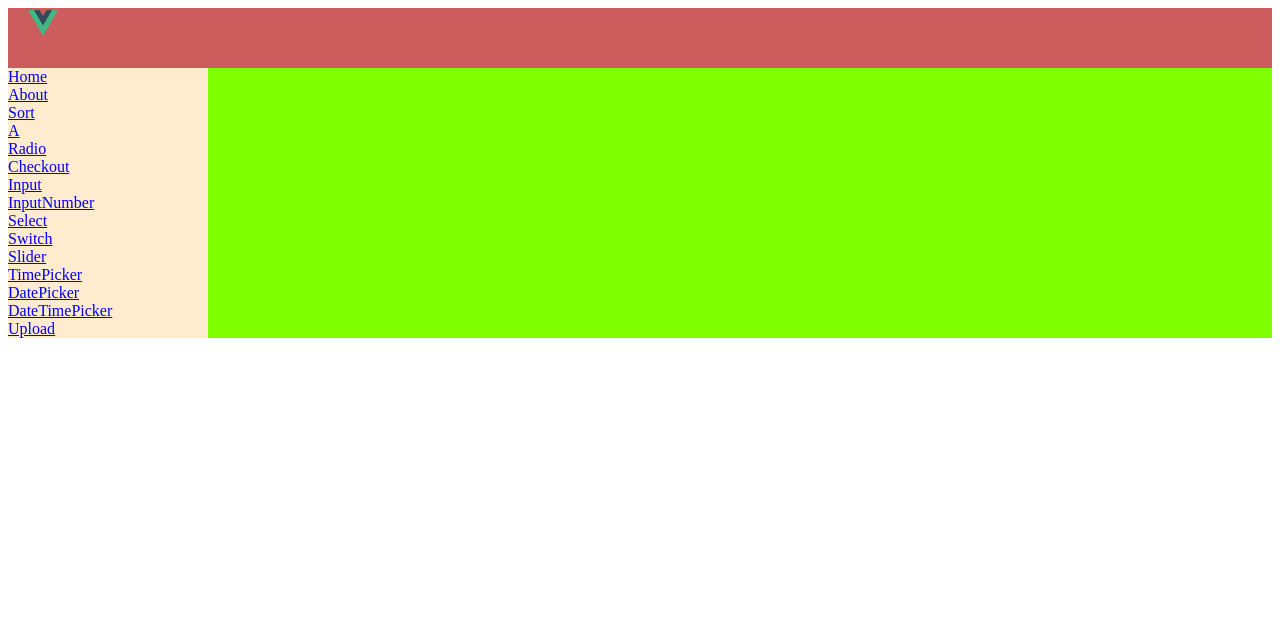
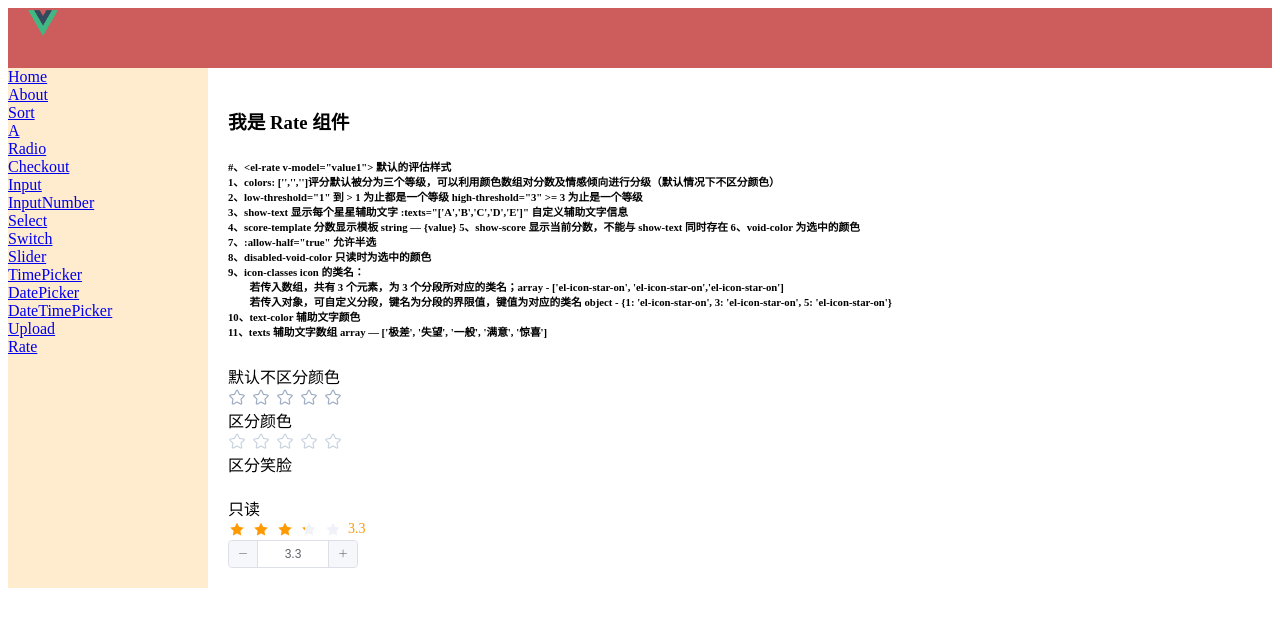
Before and after one commit to ilsourcecode/element-vue, a Vue app: page /rate in a window 1280 px wide. Shown: the top 626 px of the page. Built offline with nearby package versions, Linux system fonts and the light colour scheme.

Commit message:
learn rate over

```diff
--- a/src/App.vue
+++ b/src/App.vue
@@ -38,6 +38,8 @@
             <br>
             <router-link to="/upload">Upload</router-link>
             <br>
+            <router-link to="/rate">Rate</router-link>
+            <br>
           </el-aside>
 
           <el-main>
@@ -58,10 +60,6 @@
     background: blanchedalmond;
   }
 
-  .el-main {
-    background: chartreuse;
-  }
-
   .el-footer {
     background: #ff8198;
   }
--- a/src/router/index.js
+++ b/src/router/index.js
@@ -93,6 +93,11 @@ const routes = [
     path: '/upload',
     name: 'Upload',
     component: () => import('../views/Upload.vue')
+  },
+  {
+    path: '/rate',
+    name: 'Rate',
+    component: () => import('../views/Rate.vue')
   }
 ]
 
--- /dev/null
+++ b/src/views/Rate.vue
@@ -0,0 +1,82 @@
+<template>
+  <div class="rate">
+    <h1>我是 Rate 组件</h1>
+    <h6>
+      #、&lt;el-rate v-model="value1"&gt; 默认的评估样式 <br>
+      1、colors: ['','','']评分默认被分为三个等级，可以利用颜色数组对分数及情感倾向进行分级（默认情况下不区分颜色） <br>
+      2、low-threshold="1" 到 > 1 为止都是一个等级  high-threshold="3" >= 3 为止是一个等级 <br>
+      3、show-text 显示每个星星辅助文字 :texts="['A','B','C','D','E']" 自定义辅助文字信息 <br>
+      4、score-template	分数显示模板	string	—	{value}
+      5、show-score 显示当前分数，不能与 show-text 同时存在
+      6、void-color 为选中的颜色 <br>
+      7、:allow-half="true" 允许半选 <br>
+      8、disabled-void-color 只读时为选中的颜色 <br>
+      9、icon-classes	icon 的类名： <br>
+      &emsp;&emsp;若传入数组，共有 3 个元素，为 3 个分段所对应的类名；array - ['el-icon-star-on', 'el-icon-star-on','el-icon-star-on'] <br>
+      &emsp;&emsp;若传入对象，可自定义分段，键名为分段的界限值，键值为对应的类名	object - {1: 'el-icon-star-on', 3: 'el-icon-star-on', 5: 'el-icon-star-on'} <br>
+      10、text-color 辅助文字颜色 <br>
+      11、texts	辅助文字数组	array	—	['极差', '失望', '一般', '满意', '惊喜'] <br>
+    </h6>
+    <div class="block">
+      <span class="demonstration">默认不区分颜色</span>
+      <el-rate void-color='#99A9BF' :allow-half="true" v-model="value1"></el-rate>
+    </div>
+    <div class="block">
+      <span class="demonstration">区分颜色</span>
+      <el-rate
+              low-threshold="1"
+              high-threshold="3"
+              show-text
+              :texts="['A','B','C','D','E']"
+              v-model="value2"
+              :colors="colors">
+      </el-rate>
+    </div>
+
+    <div class="block">
+      <span class="demonstration">区分笑脸</span>
+      <el-rate
+              v-model="value3"
+              :icon-classes="iconClasses"
+              void-icon-class="icon-rate-face-off"
+              :colors="['#99A9BF', '#F7BA2A', '#FF9900']">
+      </el-rate>
+    </div>
+
+    <div class="block">
+      <span>只读</span>
+      <el-rate
+              v-model="value"
+              disabled
+              show-score
+              text-color="#ff9900"
+              score-template="{value}"
+              :colors="{1: '#99A9BF', 3: '#F7BA2A', 5: '#FF9900'}">
+      </el-rate>
+      <el-input-number v-model="value" :min="0" :max="5" :step="0.1" size="mini"></el-input-number>
+    </div>
+  </div>
+</template>
+
+<script>
+  export default {
+    name: "Rate",
+    data() {
+      return {
+        value: 3.3,
+        value1: null,
+        value2: null,
+        value3: null,
+        // 等同于 { 1-2: '#99A9BF', 3: { value: '#F7BA2A', excluded: true }, 4-5: '#FF9900' }
+        colors: ['#99A9BF', '#F7BA2A', '#FF9900'],
+
+        // { 2: 'icon-rate-face-1', 4: { value: 'icon-rate-face-2', excluded: true }, 5: 'icon-rate-face-3' }
+        iconClasses: { 2: 'icon-rate-face-1', 4: 'icon-rate-face-2', 5: 'icon-rate-face-3' }
+      }
+    }
+  }
+</script>
+
+<style scoped>
+
+</style>
```
